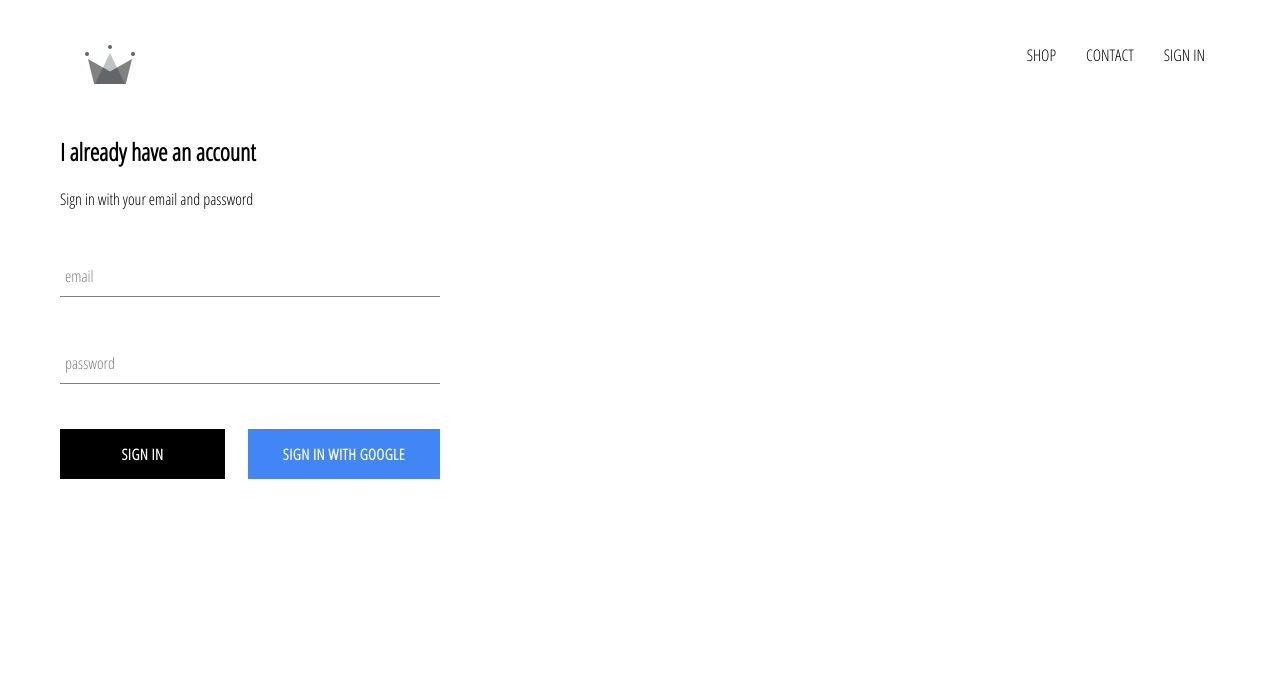
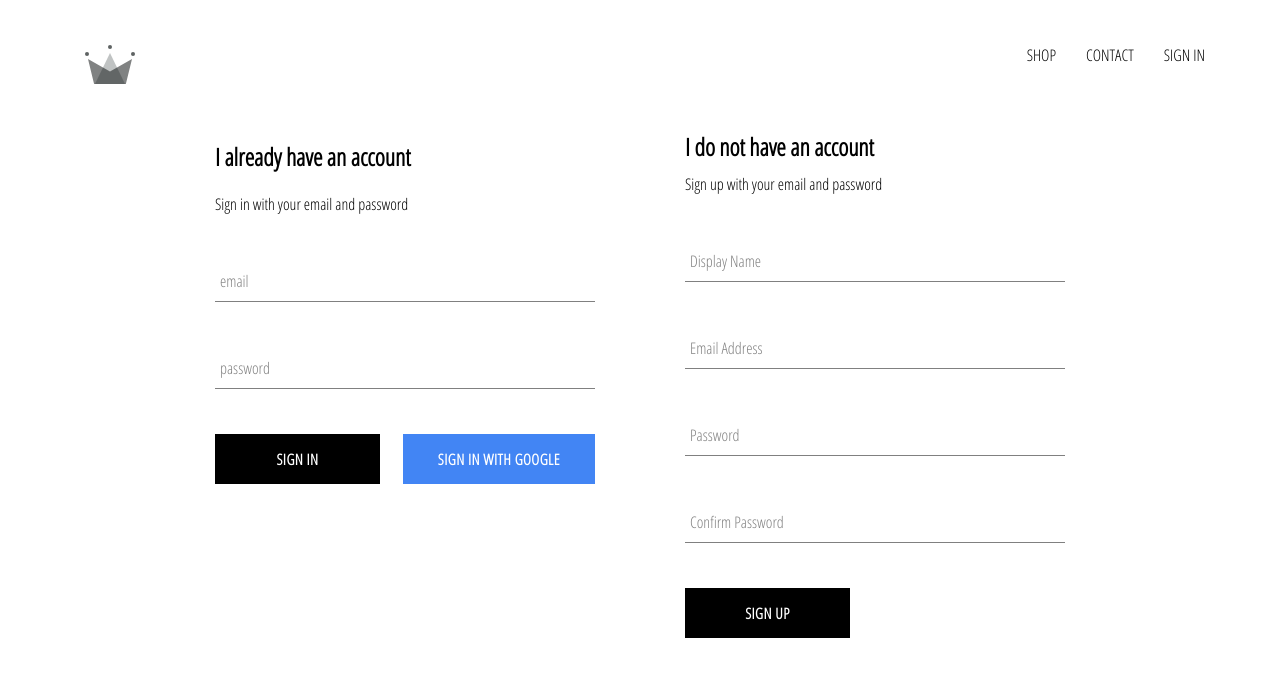
Before and after one commit to digitalwizard79/crown-clothing, a React (Create React App) app: page /signin in a window 1280 px wide. Shown: the top 676 px of the page. Built offline with nearby package versions, Linux system fonts and the light colour scheme; no server answers.

Commit message:
Implemented sign-in (plus Google) and sign-up component, plus styles

```diff
--- a/src/App.js
+++ b/src/App.js
@@ -6,7 +6,7 @@
 import ShopPage from './pages/shop/shop.component';
 import Header from './components/header/header.component';
 import SignInAndSignUp from './pages/sign-in-and-sign-up/sign-in-and-sign-up.component';
-import { auth } from './firebase/firebase.utils';
+import { auth, createUserProfileDocument } from './firebase/firebase.utils';
 
 class App extends React.Component {
   constructor() {
@@ -20,10 +20,23 @@
   unsubscribeFromAuth = null;
 
   componentDidMount() {
-    this.unsubscribeFromAuth = auth.onAuthStateChanged(user => {
-      this.setState({ currentUser: user });
+    this.unsubscribeFromAuth = auth.onAuthStateChanged(async userAuth => {
+      if (userAuth) {
+        const userRef = await createUserProfileDocument(userAuth);
 
-      console.log(user);
+        userRef.onSnapshot(snapShot => {
+          this.setState({
+            currentUser: {
+              id: snapShot.id,
+              ...snapShot.data()
+            }
+          });
+        });
+
+      } else {
+        this.setState({currentUser: userAuth});
+      }
+
     });
   }
 
--- a/src/components/directory/directory.componenet.jsx
+++ b/src/components/directory/directory.componenet.jsx
@@ -37,7 +37,7 @@
                 },
                 {
                     title: 'mens',
-                    imageUrl: 'https://cdn.outfittrends.com/wp-content/uploads/2015/02/Nordstrom_Mens_Shop_GQ_Trend_Report_Denim_Jean_Jackets_1b.jpg',
+                    imageUrl: '../../assets/images/Nordstrom_Mens_Shop_GQ_Trend_Report_Denim_Jean_Jackets_1b.jpg',
                     size: 'large',
                     id: 5,
                     linkUrl: ''
--- /dev/null
+++ b/src/components/sign-up/sign-up.component.jsx
@@ -0,0 +1,103 @@
+import React from 'react';
+
+import FormInput from '../form-input/form-input.component';
+import CustomButton from '../custom-button/custom-button.component';
+
+import { auth, createUserProfileDocument } from '../../firebase/firebase.utils';
+
+import './sign-up.styles.scss';
+
+class SignUp extends React.Component {
+    constructor() {
+        super();
+
+        this.state = {
+            displayName: '',
+            email: '',
+            password: '',
+            confirmPassword: ''
+        };
+    }
+
+    handleSubmit = async event => {
+        event.preventDefault();
+
+        const { displayName, email, password, confirmPassword } = this.state;
+
+        if (password !== confirmPassword) {
+            alert("Passwords do not match");
+            return;
+        }
+
+        if (password.length < 6) {
+            alert("Password needs to be at least 6 characters.");
+            return
+        }
+
+        try {
+            const { user } = await auth.createUserWithEmailAndPassword(email, password);
+            await createUserProfileDocument(user, { displayName });
+
+            this.setState({
+                displayName: '',
+                email: '',
+                password: '',
+                confirmPassword: ''
+            });
+        } catch(error) {
+            console.error(error);
+        }
+    }
+
+    handleChange = event => {
+        const { name, value } = event.target;
+        this.setState({ [name]: value });
+    }
+
+    render() {
+        const { displayName, email, password, confirmPassword } = this.state;
+        return (
+            <div className='sign-up'>
+                <h2 className='title'>I do not have an account</h2>
+                <span>Sign up with your email and password</span>
+                <form className='sign-up-form' onSubmit={this.handleSubmit}>
+                    <FormInput
+                        type='text'
+                        name='displayName'
+                        value={displayName}
+                        onChange={this.handleChange}
+                        label='Display Name'
+                        required />
+
+                    <FormInput
+                        type='email'
+                        name='email'
+                        value={email}
+                        onChange={this.handleChange}
+                        label='Email Address'
+                        required />
+
+                    <FormInput
+                        type='password'
+                        name='password'
+                        value={password}
+                        onChange={this.handleChange}
+                        label='Password'
+                        required />
+
+                    <FormInput
+                        type='password'
+                        name='confirmPassword'
+                        value={confirmPassword}
+                        onChange={this.handleChange}
+                        label='Confirm Password'
+                        required />
+
+                    <CustomButton type='submit'>SIGN UP</CustomButton>
+                </form>
+            </div>
+        )
+    }
+}
+
+export default SignUp;
--- /dev/null
+++ b/src/components/sign-up/sign-up.styles.scss
@@ -0,0 +1,9 @@
+.sign-up {
+    display: flex;
+    flex-direction: column;
+    width: 380px;
+
+    .title {
+        margin: 10px 0;
+    }
+}
--- a/src/firebase/firebase.utils.js
+++ b/src/firebase/firebase.utils.js
@@ -12,6 +12,32 @@
     appId: "1:891942487242:web:01562569b53eecc3506033"
 };
 
+export const createUserProfileDocument = async (userAuth, additionalData) => {
+    if (!userAuth) return;
+//console.log("There's a userAuth", userAuth);
+    const userRef = firestore.doc(`users/${userAuth.uid}`);
+//console.log("There's a userRef", userRef);
+    const snapShot = await userRef.get();
+//console.log("SnapShot", snapShot);
+    if (!snapShot.exists) {
+//console.log("There's not a snapshot", snapShot);
+        const { displayName, email } = userAuth;
+        const createdAt = new Date();
+        try {
+            await userRef.set({
+                displayName,
+                email,
+                createdAt,
+                ...additionalData
+            });
+        } catch(error) {
+            console.log('Error creating user', error.message);
+        }
+    }
+
+    return userRef;
+}
+
 firebase.initializeApp(config);
 
 export const auth = firebase.auth();
--- a/src/pages/sign-in-and-sign-up/sign-in-and-sign-up.component.jsx
+++ b/src/pages/sign-in-and-sign-up/sign-in-and-sign-up.component.jsx
@@ -1,12 +1,14 @@
 import React from 'react';
 
 import SignIn from '../../components/sign-in/sign-in.component';
+import SignUp from '../../components/sign-up/sign-up.component';
 
 import './sign-in-and-sign-up.styles.scss';
 
 const SignInAndSignUp = () => (
     <div className='sign-in-and-sign-up'>
         <SignIn />
+        <SignUp />
     </div>
 );
 
--- a/src/pages/sign-in-and-sign-up/sign-in-and-sign-up.styles.scss
+++ b/src/pages/sign-in-and-sign-up/sign-in-and-sign-up.styles.scss
@@ -0,0 +1,6 @@
+.sign-in-and-sign-up {
+    width: 850px;
+    display: flex;
+    justify-content: space-between;
+    margin: 30px auto;
+}
```
Also changed, not shown: src/assets/images/Nordstrom_Mens_Shop_GQ_Trend_Report_Denim_Jean_Jackets_1b.jpg (added), 1 other file (tests, documents, lock files or other folders).
